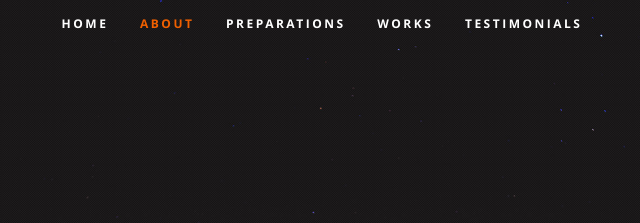
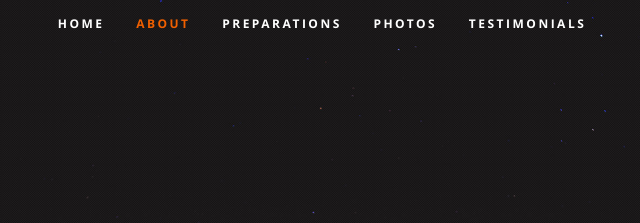
Before and after one commit to jojurajan/a-piece-of-internet, a plain HTML site: page index.html in a window 1280 px wide. Shown: the top 223 px of the page, 318-958 px from the left. Drawn offline with nearby package versions, Linux system fonts and the light colour scheme.

Commit message:
Updated one of the menus

```diff
--- a/index.html
+++ b/index.html
@@ -47,7 +47,7 @@
             <li class="current"><a class="smoothscroll" href="#home">Home</a></li>
             <li><a class="smoothscroll" href="#about">About</a></li>
             <li><a class="smoothscroll" href="#preparation">Preparations</a></li>
-            <li><a class="smoothscroll" href="#portfolio">Works</a></li>
+            <li><a class="smoothscroll" href="#portfolio">Photos</a></li>
             <li><a class="smoothscroll" href="#testimonials">Testimonials</a></li>
          </ul> <!-- end #nav -->
 
```
